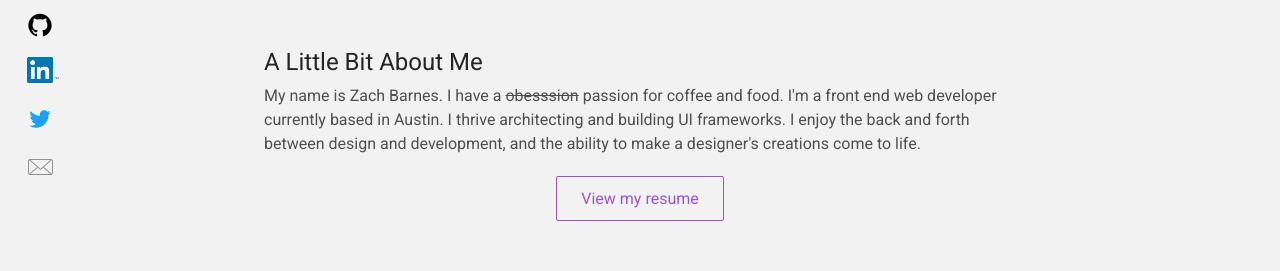
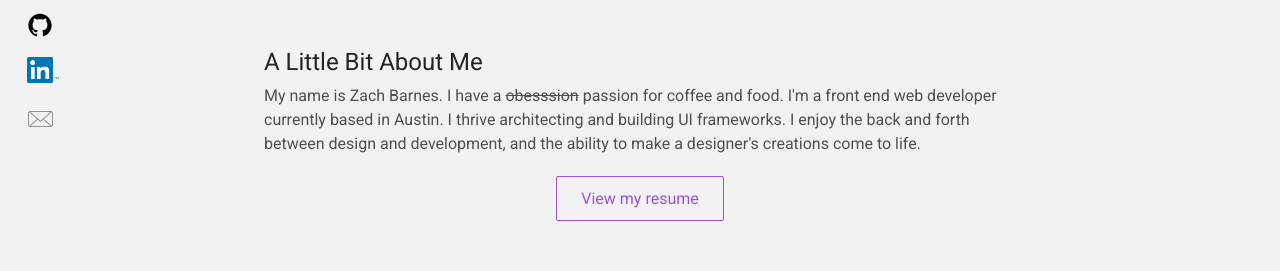
Before and after one commit to Zacharias3690/Portfolio, a Jekyll site: the page built from index.md, in a window 1280 px wide. Shown: the part 304-575 px from the top of the page. Built offline with Jekyll 4.4.1, drawn with Linux system fonts in a browser that asks for light colours.

Commit message:
Update social.html

```diff
--- a/_includes/social.html
+++ b/_includes/social.html
@@ -13,11 +13,6 @@
             <img src="/assets/images/icon-linkedin.png" alt="LinkedIn">
         </a>
     </div>
-    <div class="social__icon social__icon--twitter">
-        <a href="https://twitter.com/{{site.twitter_username}}">
-            {% include icon-twitter.svg %}
-        </a>
-    </div>
     <div class="social__icon social__icon--email">
         <a href="mailto:{{site.email}}">
             {% include icon-mail.svg %}
```
